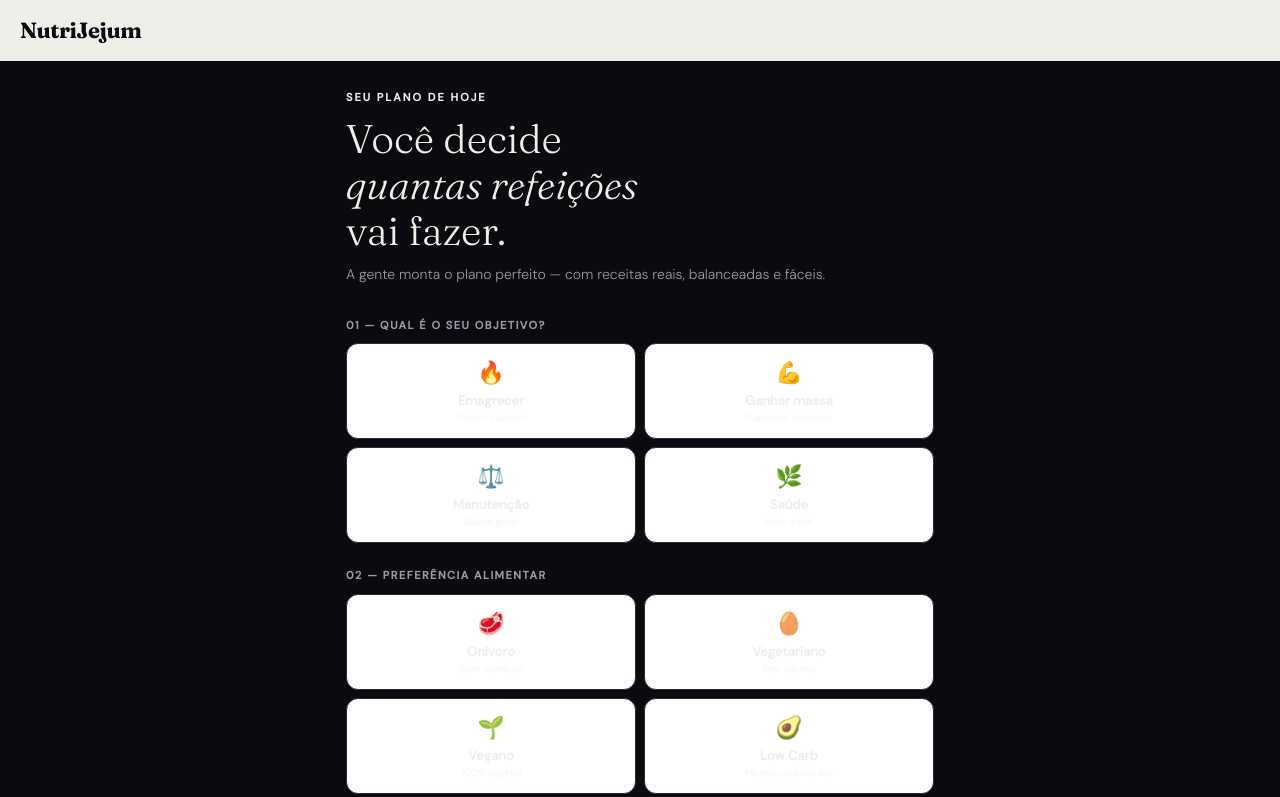
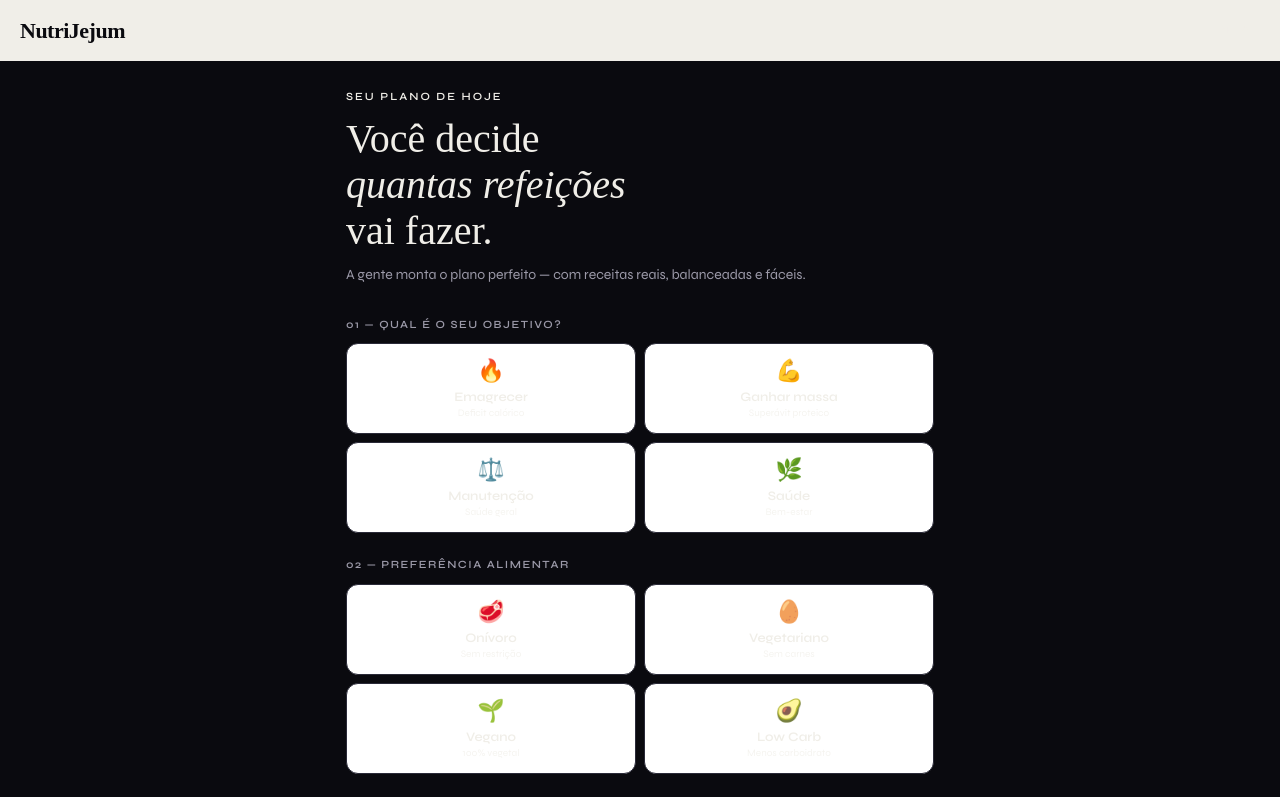
Before and after one commit to elevanceseguros/Nutri, a Next.js app: page / in a window 1280 px wide. Shown: the top 797 px of the page. Built offline with nearby package versions, Linux system fonts and the light colour scheme.

Commit message:
Update layout.tsx

```diff
--- a/src/app/layout.tsx
+++ b/src/app/layout.tsx
@@ -3,7 +3,7 @@ import "./globals.css";
 
 export const metadata: Metadata = {
   title: "NutriJejum — Seu Plano do Dia",
-  description: "Plano alimentar personalizado para jejum intermitente.",
+  description: "Plano alimentar personalizado para jejum intermitente. Você decide quantas refeições — a gente monta o plano.",
 };
 
 export default function RootLayout({ children }: { children: React.ReactNode }) {
@@ -12,7 +12,7 @@ export default function RootLayout({ children }: { children: React.ReactNode })
       <head>
         <link rel="preconnect" href="https://fonts.googleapis.com" />
         <link
-          href="https://fonts.googleapis.com/css2?family=Fraunces:ital,wght@0,300;0,500;0,700;1,300&family=DM+Sans:wght@300;400;500&display=swap"
+          href="https://fonts.googleapis.com/css2?family=Syne:wght@400;500;600;700;800&family=DM+Sans:wght@300;400;500&display=swap"
           rel="stylesheet"
         />
       </head>
```
